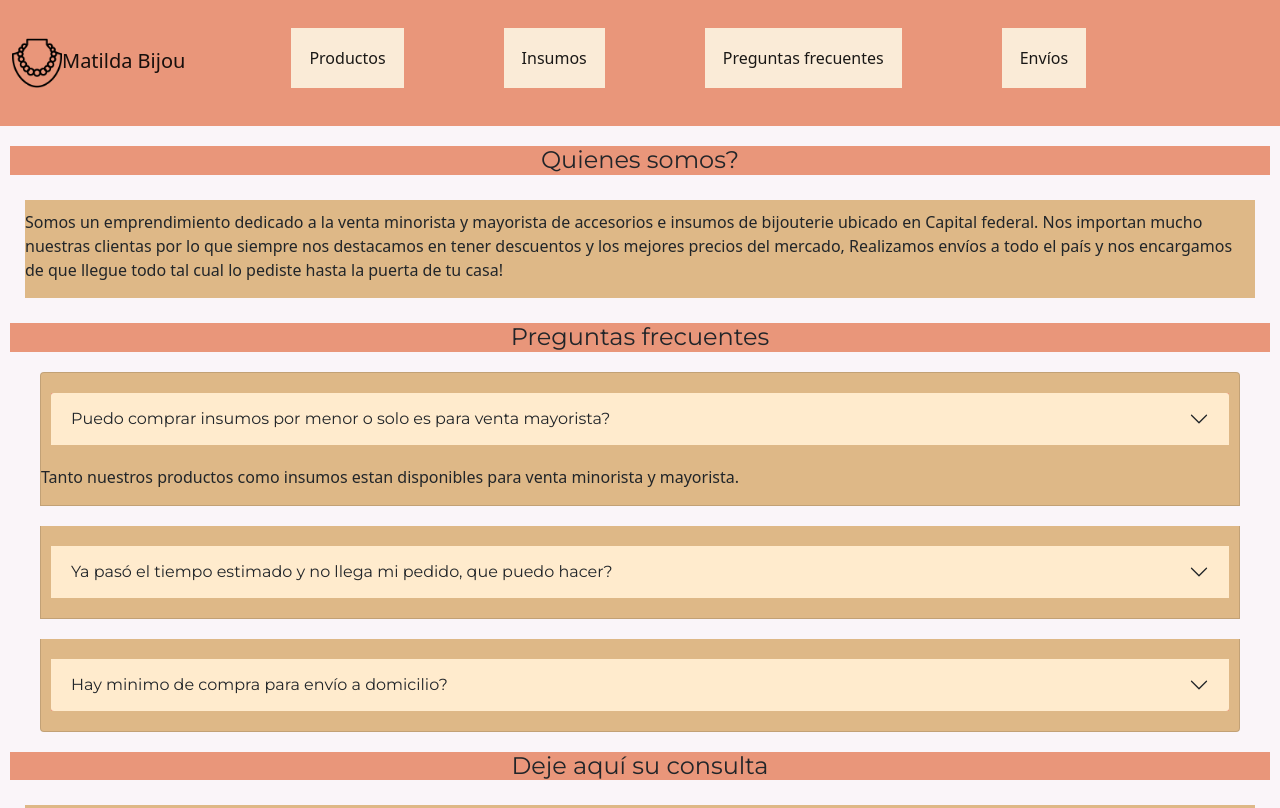
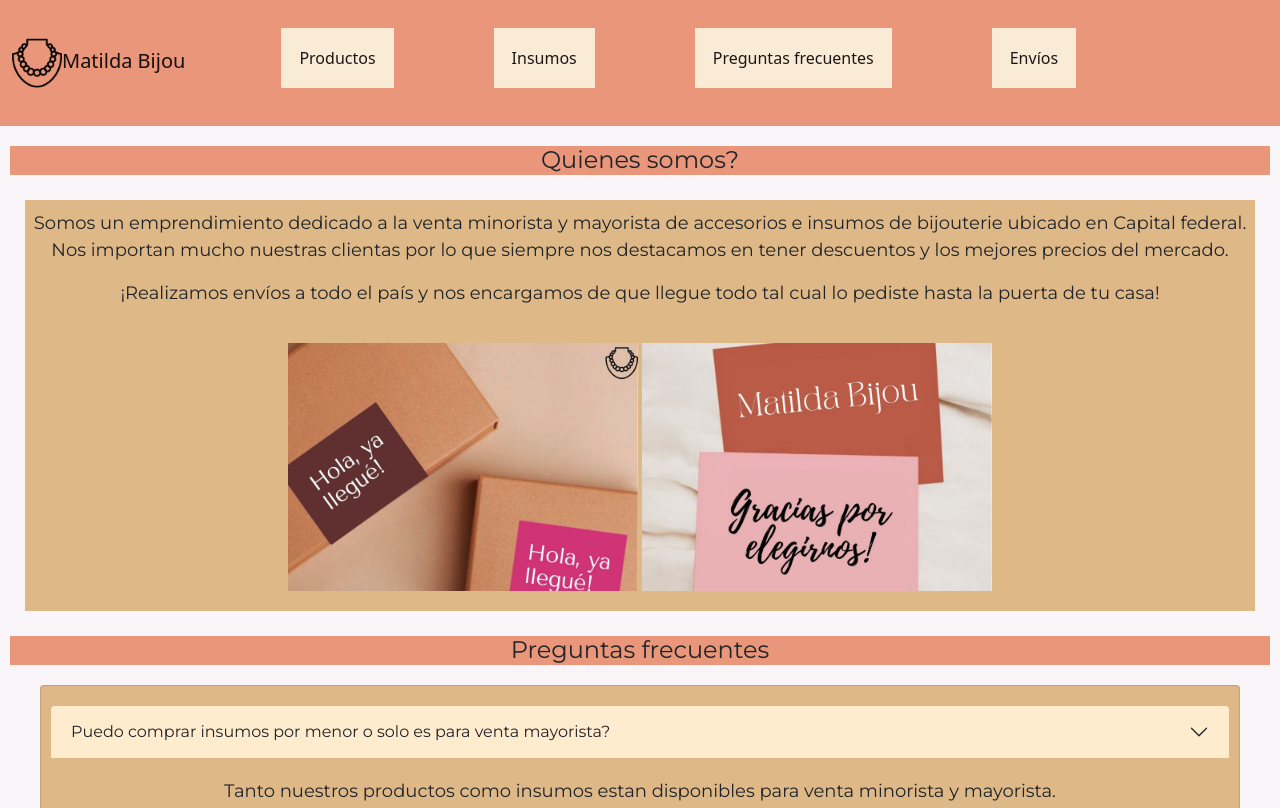
Before and after one commit to AyelenAguilar/Aguilarmatildabijou, a website: page secciones/preguntasfrecuentes.html in a window 1280 px wide. Shown: the top 808 px of the page. Drawn offline with nearby package versions, Linux system fonts and the light colour scheme.

Commit message:
cambios para la entrega final

```diff
--- a/scss/partials/_generales.scss
+++ b/scss/partials/_generales.scss
@@ -7,29 +7,29 @@ header{
     @media(min-width:768px){
         background-color: rgb(211, 158, 141);
     }
-    @media(min-width:1024px){
+    @media(min-width:992px){
         background-color: darksalmon;
     }
 }
 
-.barra-nav{
+
+.barra-nav {
     background-color: blanchedalmond;
-
-    li{
-        margin-right: 10px;
+    .nav-item{
+        margin-right: 20px;
         margin-top: 20px;
-        margin-left: 90px;
+        margin-left: 80px;
         text-align: center;
         justify-content: center;
     }
     @media(min-width:768px){
         background-color: rgb(211, 158, 141);
-
     }
-    @media(min-width:1024px){
+    @media(min-width:992px){
         background-color: darksalmon;
     }
 }
+
 
 body {
     background-color: rgb(250, 245, 249);
@@ -37,8 +37,8 @@ body {
     height: 100vh;
 }
 
-.secciones {
-    background-color: burlywood;
+.secciones{
+    background-color:burlywood;
     display: flex;
     flex-direction: row;
     flex-wrap: wrap;
@@ -47,7 +47,7 @@ body {
     &-preguntas{
         margin: 25px;
         padding-top: 10px;
-    }
+}
 }
 
 h1 {
@@ -88,7 +88,7 @@ h3 {
     @media(min-width:768px){
         background-color: rgb(211, 158, 141);
     }
-    @media(min-width: 1024px){
+    @media(min-width: 992px){
         background-color: darksalmon;
     }
 }
@@ -103,7 +103,7 @@ footer {
     @media(min-width:768px){
         background-color: rgb(211, 158, 141);
     }
-    @media(min-width:1024px){
+    @media(min-width:992px){
         background-color: darksalmon;
     }
 }
--- a/scss/partials/_inicio.scss
+++ b/scss/partials/_inicio.scss
@@ -1,4 +1,5 @@
 nav{
+
     li{
         background-color: antiquewhite;
         display: flex ;
@@ -15,6 +16,7 @@ nav{
             transform: scale(1.2);
             transition: all 1s;}
     }
+
 }
 
 #caja {
@@ -44,7 +46,7 @@ aside {
 
 
 #grilla {
-    background-color: burlywood;
+    background-color:burlywood;
     display: grid;
     grid-template-areas:
         "aside"
@@ -54,7 +56,7 @@ aside {
     align-items: center;
     justify-items: center;
     min-width: 100%;
-    @media(min-width:1024px){
+    @media(min-width:992px){
         grid-template-areas:
             "aside contenedor"
             "aside contenedor";
--- a/scss/partials/_preguntas.scss
+++ b/scss/partials/_preguntas.scss
@@ -14,3 +14,14 @@
 .contenedor-acordeon{
     margin:20px;
 }
+
+p{
+    font-family: $fuente-principal;
+    font-size: large;
+    text-align: center;
+}
+
+.packaging{
+    margin: 20px;
+    text-align: center;
+}
--- a/secciones/preguntasfrecuentes.html
+++ b/secciones/preguntasfrecuentes.html
@@ -18,7 +18,7 @@
     <header id="principio">
         <nav class="navbar navbar-expand-lg navbar-light barra-nav">
             <div class="container-fluid">
-                <a class="navbar-brand logo" href="../index.html"><img src="../img/logo.png" width="50" alt="logo de la pagina">Matilda Bijou</a>
+                <a class="navbar-brand" href="../index.html"><img src="../img/logo.png" width="50" alt="logo de la pagina">Matilda Bijou</a>
                 <button class="navbar-toggler" type="button" data-bs-toggle="collapse" data-bs-target="#navbarNav"
                     aria-controls="navbarNav" aria-expanded="false" aria-label="Toggle navigation">
                     <span class="navbar-toggler-icon"></span>
@@ -46,10 +46,14 @@
     <main>
         <h2>Quienes somos?</h2>
         <div class="secciones secciones-preguntas">
-            <p>Somos un emprendimiento dedicado a la venta minorista y mayorista de accesorios e insumos de bijouterie ubicado en Capital federal.
-            Nos importan mucho nuestras clientas por lo que siempre nos destacamos en tener descuentos y los mejores precios del mercado,
-            Realizamos envíos a todo el país y nos encargamos de que llegue todo tal cual lo pediste hasta la puerta de tu casa!
+            <p class="quienesSomos">Somos un emprendimiento dedicado a la venta minorista y mayorista de accesorios e insumos de bijouterie ubicado en Capital federal.
+            Nos importan mucho nuestras clientas por lo que siempre nos destacamos en tener descuentos y los mejores precios del mercado.</p>
+            <p class="quienesSomos">¡Realizamos envíos a todo el país y nos encargamos de que llegue todo tal cual lo pediste hasta la puerta de tu casa!
             </p>
+            <div class="packaging">
+                <img src="../img/empaque matilda bijou.jpg" width="350" alt="packaging de la marca">
+                <img src="../img/tarjetas mb.jpg" width="350" alt="tarjetas de agradecimiento de la marca">
+            </div>
         </div>
         <h2>Preguntas frecuentes</h2>
         <div class="contenedor-acordeon">
```
Also changed, not shown: index.html (+1 -1 lines), secciones/envios.html (+1 -1 lines), secciones/insumos.html (+1 -1 lines), secciones/productos.html (+1 -5 lines), css/style.css, img/empaque matilda bijou.jpg (added), img/tarjetas mb.jpg (added).
